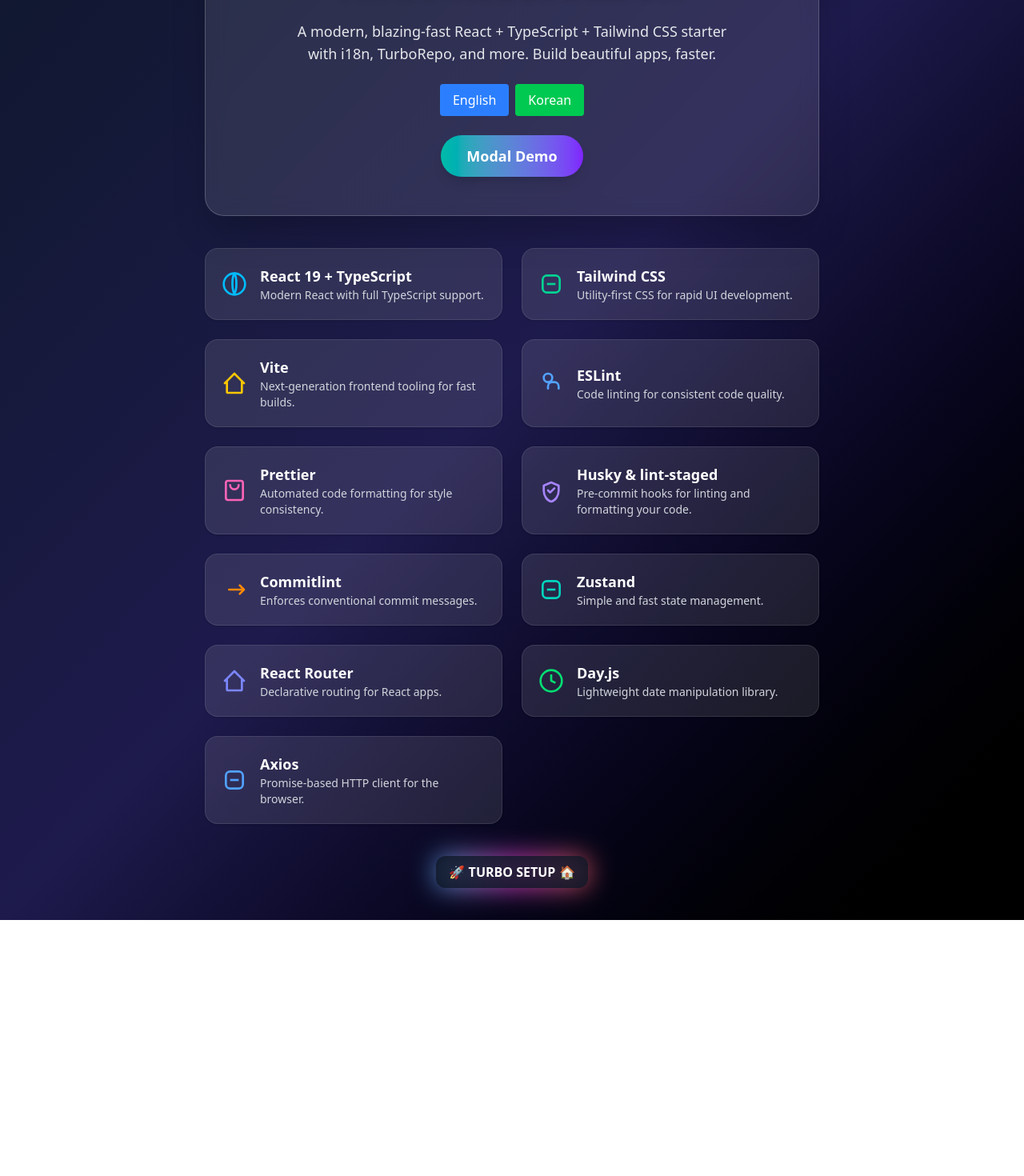
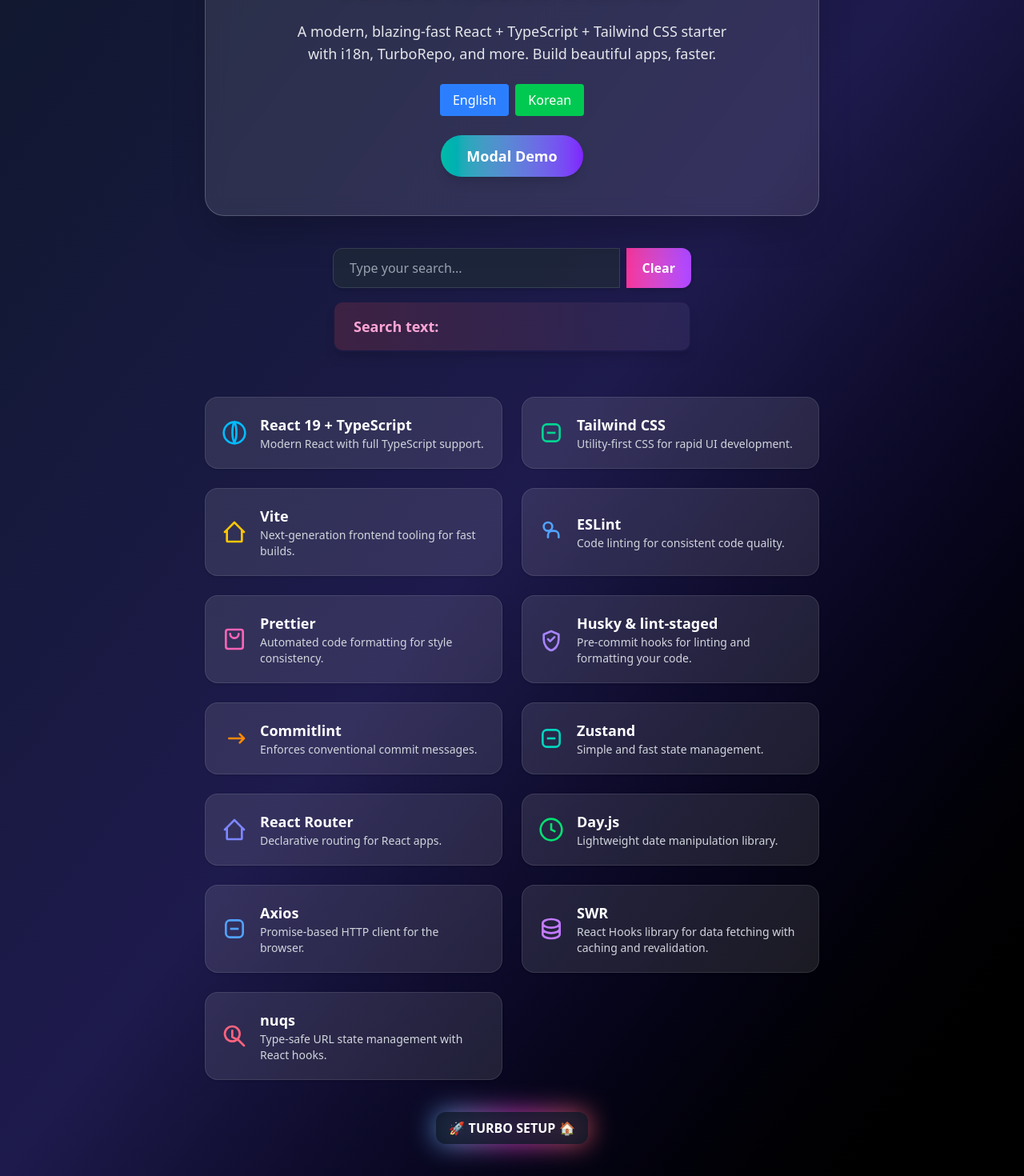
Before and after one commit to khoivudevz/turbo-setup-react-ts-tailwind, a React (Vite) app: page / in a window 1280 px wide. Shown: the part 200-1670 px from the top of the page at 80% size. Before the commit the page ends 1350 px from the top, so only its background shows below. Built offline with nearby package versions, Linux system fonts and the light colour scheme; no server answers.

Commit message:
feat: add nuqs and swr

```diff
--- a/package.json
+++ b/package.json
@@ -20,12 +20,14 @@
 		"axios": "^1.7.9",
 		"clsx": "^2.1.1",
 		"dayjs": "^1.11.13",
+		"nuqs": "^2.4.3",
 		"prettier": "^3.5.2",
 		"rc-dialog": "^10.0.0",
 		"react": "^19.0.0",
 		"react-dom": "^19.0.0",
 		"react-router-dom": "^7.2.0",
 		"styled-components": "^6.1.18",
+		"swr": "^2.3.3",
 		"tailwind-merge": "^3.0.2",
 		"zustand": "^5.0.3"
 	},
--- a/src/components/Modal/components/DemoModal.tsx
+++ b/src/components/Modal/components/DemoModal.tsx
@@ -1,8 +1,7 @@
 import {MODAL_KEYS} from '@/constants/modals.constant'
 import useModalStore from '@/store/useModal.store'
 import Modal from '../Modal'
-import dumbServices from '@/services/dumb.service'
-import useFetch from '@/hooks/useFetch'
+import useNews from '@/hooks/useNews'
 
 type Props = {
 	isOpen: boolean
@@ -11,7 +10,8 @@
 
 const DemoModal = ({isOpen, payload}: Props) => {
 	const {closeModal} = useModalStore()
-	const {data, loading} = useFetch(() => dumbServices.getNews({}))
+	const {news, isLoading} = useNews()
+
 	return (
 		<Modal
 			visible={isOpen}
@@ -24,11 +24,11 @@
 				</p>
 				<div className='w-full mt-6 bg-white/10 border border-white/10 rounded-2xl p-5 shadow'>
 					<p className='text-white font-bold mb-2'>Test api list</p>
-					{loading ? (
+					{isLoading ? (
 						<div className='text-gray-300'>Loading...</div>
-					) : data && data.length > 0 ? (
+					) : news && news.length > 0 ? (
 						<ul className='list-disc list-inside text-gray-200 max-h-64 overflow-y-auto'>
-							{data.map((item: {ticker: string; name: string}, idx: number) => (
+							{news.map((item: {ticker: string; name: string}, idx: number) => (
 								<li key={idx} className='mb-1'>
 									<span className='font-semibold text-sky-300'>
 										{item.ticker}
--- /dev/null
+++ b/src/components/SearchDemo/SearchDemo.tsx
@@ -0,0 +1,27 @@
+'use client'
+
+import {useQueryState} from 'nuqs'
+import {useTranslation} from 'react-i18next'
+
+const SearchDemo = () => {
+	const {t} = useTranslation()
+	const [name, setName] = useQueryState('name')
+	return (
+		<div className='flex gap-2 w-full max-w-md'>
+			<input
+				value={name || ''}
+				onChange={(e) => setName(e.target.value)}
+				placeholder={t('search.placeholder')}
+				className='flex-1 bg-gray-800/80 border border-gray-700 text-white rounded-l-xl px-5 py-3 focus:outline-none focus:ring-2 focus:ring-pink-500 shadow-md placeholder-gray-400 transition-all duration-300'
+			/>
+			<button
+				onClick={() => setName(null)}
+				className='bg-gradient-to-r from-pink-500 to-purple-500 text-white px-5 py-3 rounded-r-xl font-semibold hover:from-purple-500 hover:to-pink-500 transition-all duration-300 shadow-md focus:outline-none focus:ring-2 focus:ring-pink-500'
+			>
+				{t('search.clear')}
+			</button>
+		</div>
+	)
+}
+
+export default SearchDemo
--- /dev/null
+++ b/src/components/SearchDemo/SearchResult.tsx
@@ -0,0 +1,31 @@
+'use client'
+
+import {useQueryState} from 'nuqs'
+import {useTranslation} from 'react-i18next'
+
+const SearchResult = () => {
+	const {t} = useTranslation()
+	const [name] = useQueryState('name')
+
+	return (
+		<div className='my-4 w-full max-w-md mx-auto'>
+			<div className='bg-gray-900/80 border-2 border-transparent bg-clip-padding rounded-xl px-6 py-4 shadow-lg relative overflow-hidden'>
+				<div
+					className='absolute -inset-0.5 rounded-xl pointer-events-none'
+					style={{
+						background: 'linear-gradient(90deg, #ec4899 0%, #8b5cf6 100%)',
+						opacity: 0.2,
+					}}
+				></div>
+				<p className='relative z-10 text-pink-300 font-semibold text-lg'>
+					{t('search.result_label')}{' '}
+					<span className='text-white font-bold'>{name}</span>
+				</p>
+			</div>
+		</div>
+	)
+
+	return <></>
+}
+
+export default SearchResult
--- a/src/hooks/useFetch.ts
+++ /dev/null
@@ -1,54 +0,0 @@
-import {AxiosResponse} from 'axios'
-import {useEffect, useState} from 'react'
-
-const useFetch = <T>(
-	fetchFunction: () => Promise<AxiosResponse<T>> | null,
-	dependencies: ReadonlyArray<unknown> = [],
-	searchParams?: URLSearchParams
-) => {
-	const [data, setData] = useState<T | null>(null)
-	const [loading, setLoading] = useState<boolean>(true)
-	const [error, setError] = useState<Error | null>(null)
-	const [refetch, setRefetch] = useState<boolean>(false)
-	const [status, setStatus] = useState<number | null>(null)
-
-	const refetchData = () => {
-		setRefetch(!refetch)
-	}
-
-	useEffect(() => {
-		if (data !== null || error !== null) {
-			setLoading(false)
-		}
-	}, [data, error])
-
-	useEffect(() => {
-		const fetchData = async () => {
-			setLoading(true)
-			try {
-				const response = await fetchFunction()
-				if (!response) {
-					setError(new Error('No response'))
-					return
-				}
-				setData(response.data as T)
-				setStatus(response.status)
-				setError(null)
-			} catch (error) {
-				setError(error as Error)
-				setData(null)
-			}
-		}
-
-		if (searchParams && !searchParams.size) {
-			setLoading(false)
-			return
-		}
-
-		fetchData()
-	}, [...dependencies, searchParams, refetch])
-
-	return {data, loading, error, refetchData, status}
-}
-
-export default useFetch
--- a/src/hooks/useMutation.ts
+++ /dev/null
@@ -1,33 +0,0 @@
-import {JSONObject} from '@/types/common.type'
-import {useState} from 'react'
-
-const useMutation = <T extends JSONObject>() => {
-	const [data, setData] = useState<T | null>(null)
-	const [error, setError] = useState<Error | null>(null)
-	const [loading, setLoading] = useState<boolean>(false)
-
-	const mutate = async (mutateFunction: () => Promise<T>, cb?: () => void) => {
-		setLoading(true)
-		setError(null)
-
-		try {
-			const result = await mutateFunction()
-			if (cb) {
-				cb()
-			}
-			if (!result) {
-				return
-			}
-			setData(result)
-		} catch (err) {
-			setError(err as Error)
-			throw err
-		} finally {
-			setLoading(false)
-		}
-	}
-
-	return {mutate, data, error, loading}
-}
-
-export default useMutation
--- /dev/null
+++ b/src/hooks/useNews.ts
@@ -0,0 +1,16 @@
+import useSWR from 'swr'
+import dumbServices from '@/services/dumb.service'
+
+export const useNews = () => {
+	const {data, isLoading, error} = useSWR('news', () =>
+		dumbServices.getNews({})
+	)
+
+	return {
+		news: data?.data,
+		isLoading,
+		error,
+	}
+}
+
+export default useNews
--- a/src/i18n/translations/en.json
+++ b/src/i18n/translations/en.json
@@ -53,8 +53,21 @@
 				"axios": {
 					"title": "Axios",
 					"desc": "Promise-based HTTP client for the browser."
+				},
+				"swr": {
+					"title": "SWR",
+					"desc": "React Hooks library for data fetching with caching and revalidation."
+				},
+				"nuqs": {
+					"title": "nuqs",
+					"desc": "Type-safe URL state management with React hooks."
 				}
 			}
+		},
+		"search": {
+			"placeholder": "Type your search...",
+			"clear": "Clear",
+			"result_label": "Search text:"
 		}
 	}
 }
--- a/src/i18n/translations/ko.json
+++ b/src/i18n/translations/ko.json
@@ -54,6 +54,11 @@
 					"desc": "브라우저용 Promise 기반 HTTP 클라이언트."
 				}
 			}
+		},
+		"search": {
+			"placeholder": "검색어를 입력하세요...",
+			"clear": "지우기",
+			"result_label": "검색어:"
 		}
 	}
 }
--- a/src/main.tsx
+++ b/src/main.tsx
@@ -1,5 +1,10 @@
 import App from '@/App.tsx'
 import '@/styles/index.css'
+import {NuqsAdapter} from 'nuqs/adapters/react'
 import {createRoot} from 'react-dom/client'
 
-createRoot(document.getElementById('root')!).render(<App />)
+createRoot(document.getElementById('root')!).render(
+	<NuqsAdapter>
+		<App />
+	</NuqsAdapter>
+)
--- a/src/views/HomeView/HomeView.tsx
+++ b/src/views/HomeView/HomeView.tsx
@@ -3,6 +3,8 @@
 import useModalStore from '@/store/useModal.store'
 import {MODAL_KEYS} from '@/constants/modals.constant'
 import useClearModals from '@/hooks/useClearModals'
+import SearchDemo from '@/components/SearchDemo/SearchDemo'
+import SearchResult from '@/components/SearchDemo/SearchResult'
 
 const features = [
 	{
@@ -205,6 +207,45 @@
 		titleKey: 'home.features.axios.title',
 		descKey: 'home.features.axios.desc',
 	},
+	{
+		icon: (
+			<svg
+				className='w-8 h-8 text-purple-400'
+				fill='none'
+				stroke='currentColor'
+				strokeWidth='2'
+				viewBox='0 0 24 24'
+			>
+				<path
+					strokeLinecap='round'
+					strokeLinejoin='round'
+					d='M4 7v10c0 2.21 3.582 4 8 4s8-1.79 8-4V7M4 7c0 2.21 3.582 4 8 4s8-1.79 8-4M4 7c0-2.21 3.582-4 8-4s8 1.79 8 4m0 5c0 2.21-3.582 4-8 4s-8-1.79-8-4'
+				/>
+			</svg>
+		),
+		titleKey: 'home.features.swr.title',
+		descKey: 'home.features.swr.desc',
+	},
+	{
+		icon: (
+			<svg
+				className='w-8 h-8 text-rose-400'
+				fill='none'
+				stroke='currentColor'
+				strokeWidth='2'
+				viewBox='0 0 24 24'
+			>
+				<path
+					strokeLinecap='round'
+					strokeLinejoin='round'
+					d='M21 21l-6-6m2-5a7 7 0 11-14 0 7 7 0 0114 0z'
+				/>
+				<path strokeLinecap='round' strokeLinejoin='round' d='M10 7v6l4 2' />
+			</svg>
+		),
+		titleKey: 'home.features.nuqs.title',
+		descKey: 'home.features.nuqs.desc',
+	},
 ]
 
 const HomeView = () => {
@@ -247,6 +288,11 @@
 							{t('home.modalDemo')}
 						</button>
 					</div>
+
+					<section className='w-full max-w-xl flex flex-col items-center mt-[40px]'>
+						<SearchDemo />
+						<SearchResult />
+					</section>
 					{/* Features Grid */}
 					<div className='grid grid-cols-1 sm:grid-cols-2 gap-6 mt-10 w-full'>
 						{features.map((f, i) => (
```
Also changed, not shown: 2 other files (tests, documents, lock files or other folders).
